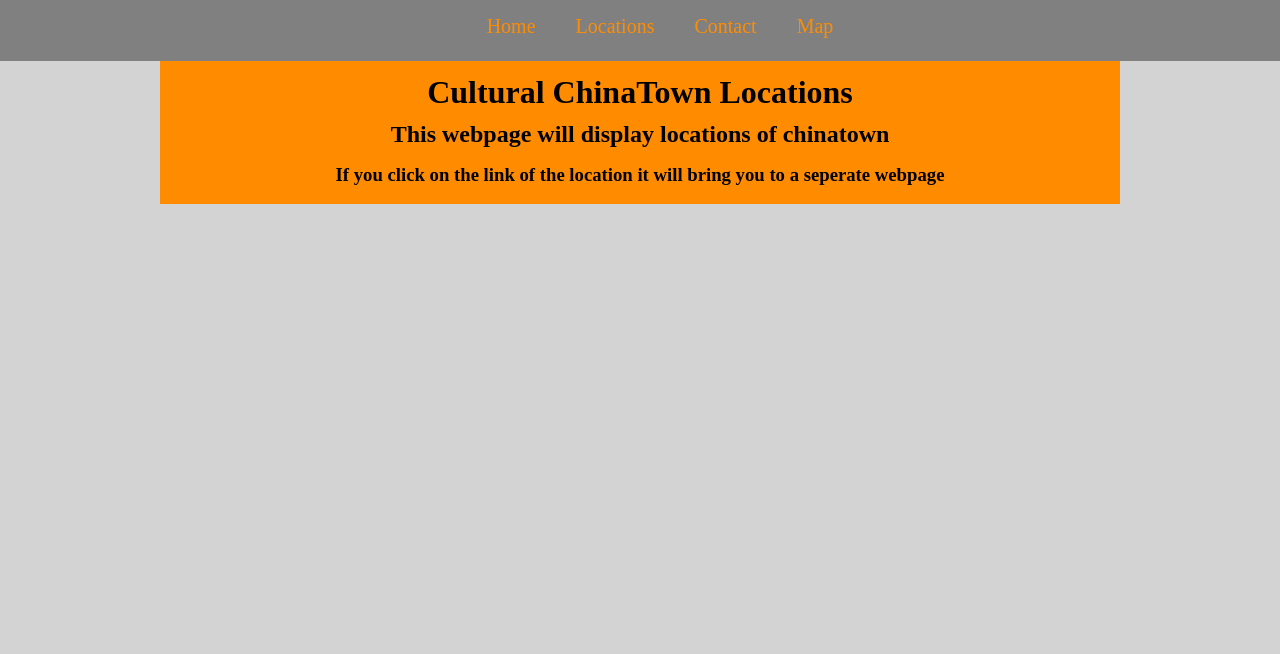
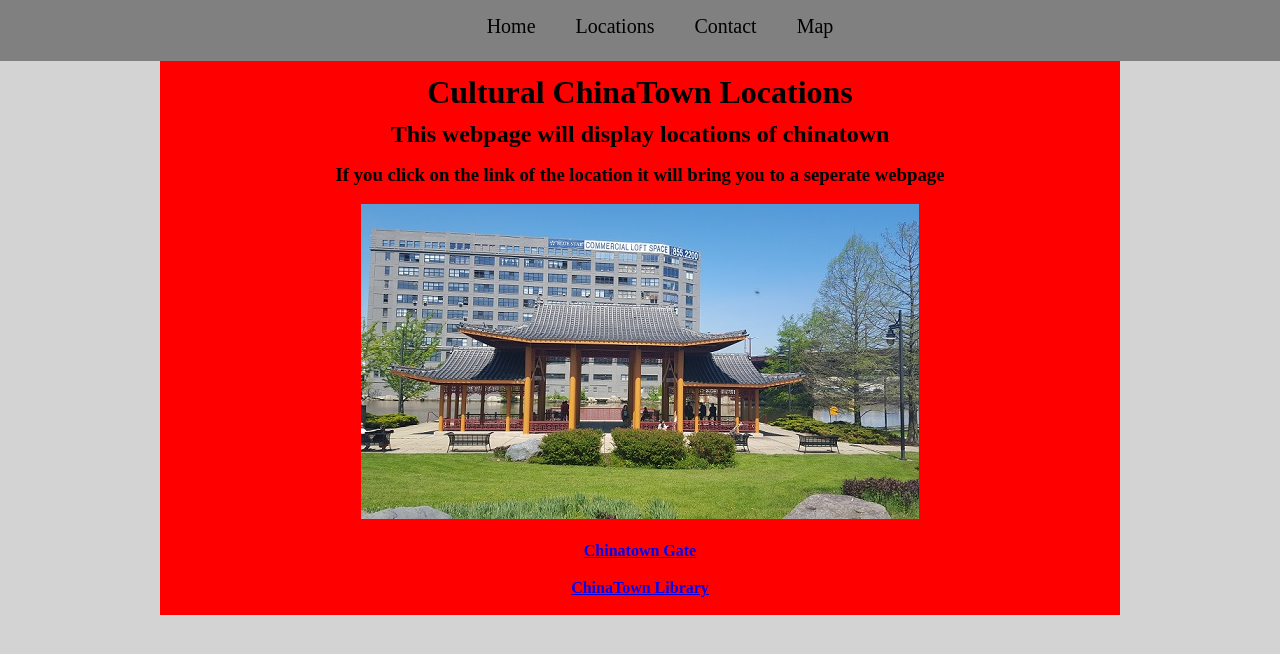
Before and after one commit to Tech-Team-Chinatown-IPRO-497-313/TECH-team, a plain HTML site: page locations.html in a window 1280 px wide. Drawn offline with Linux system fonts and the light colour scheme.

Commit message:
made visual,css,hyperlink

```diff
--- a/locations.html
+++ b/locations.html
@@ -20,6 +20,9 @@
 		<h1>Cultural ChinaTown Locations</h1>
     <h2>This webpage will display locations of chinatown</h2>
     <h3>If you click on the link of the location it will bring you to a seperate webpage</h3>
+    <img src="Images/pingtompark.jpg" alt="Ping Tom Park">
+    <p><a href="gate.html"><strong>Chinatown Gate</strong></a></p>
+    <p><a href="library.html"><strong>ChinaTown Library</strong></a></p>
 	</div>
 </body>
 </html>
--- a/style.css
+++ b/style.css
@@ -24,7 +24,7 @@ body {
 	margin:auto;
 	overflow:hidden;
 	text-align: center;
-	background-color: darkorange;
+	background-color: red;
 }
 
 #main-header{
@@ -49,14 +49,14 @@ body {
 }
 
 #navbar a{
-	color: darkorange;
+	color: black;
 	text-decoration:none;
 	font-size: 20px;
 	padding: 10px 20px;
 }
 
 #navbar a:hover{
-	background-color: black;
+	background-color: red;
 }
 
 #showcase{
```
Also changed, not shown: Contact.html (+2 -1 lines), index.html (+1 -0 lines), Images/chinatown.JPG (added), Images/iitcamp.jpg (added), Images/pingtompark.jpg (added).
